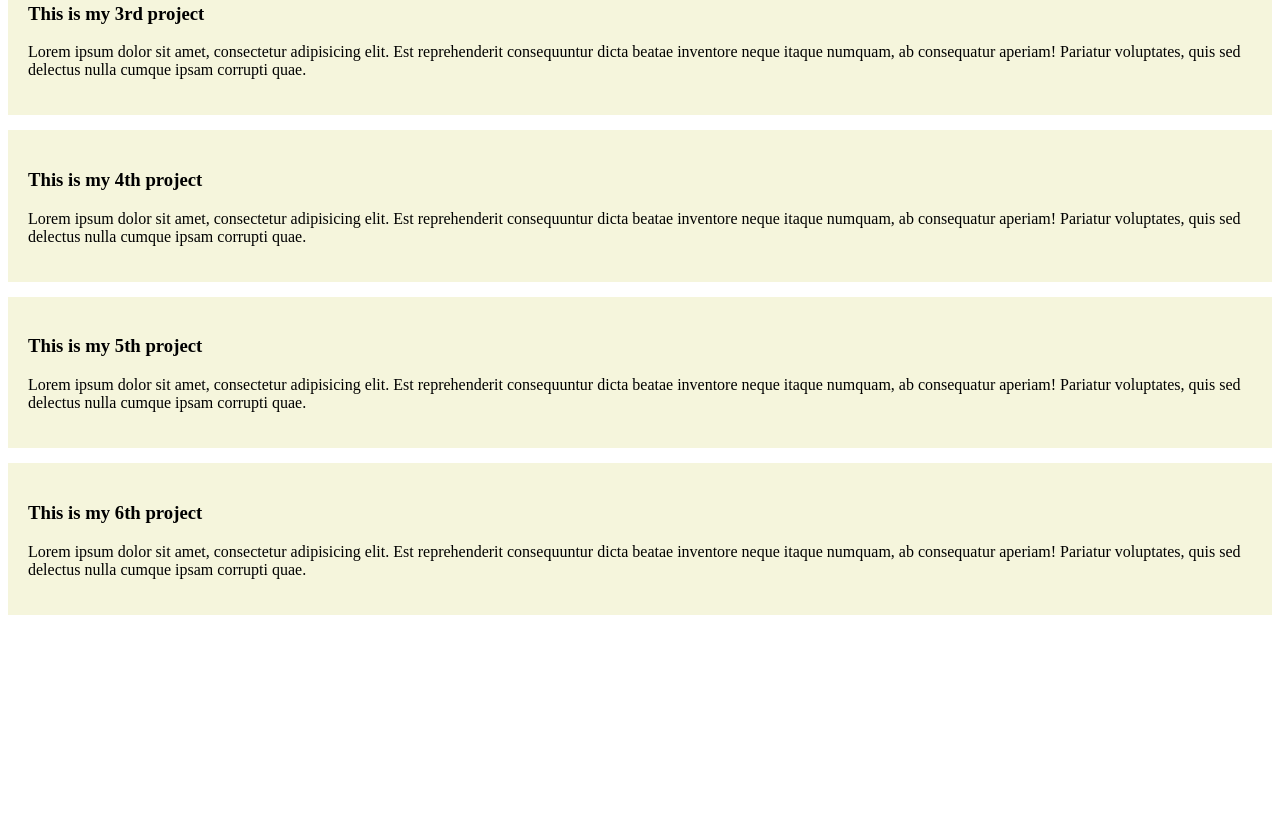
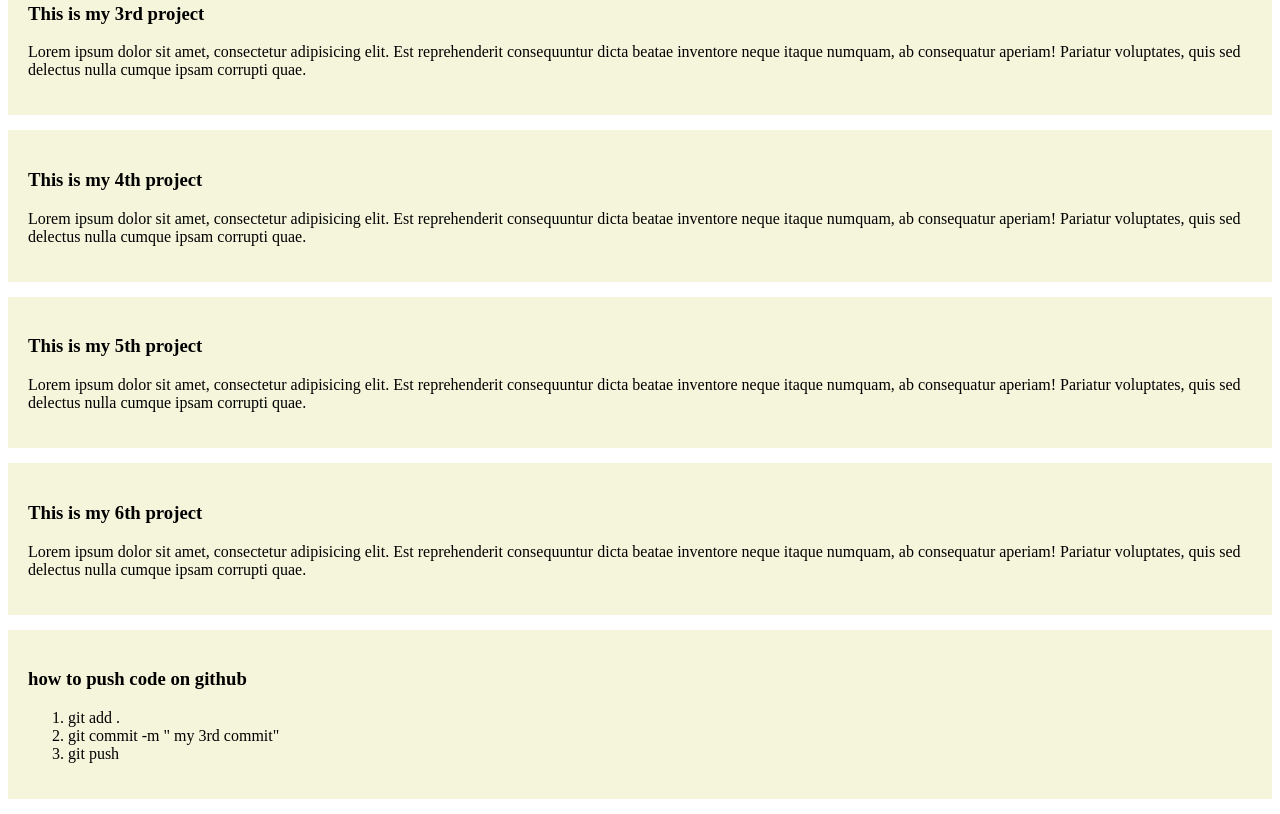
Before and after one commit to Shakib0976/my-second-project, a plain HTML site: page index.html in a window 1280 px wide. Shown: the part 377-1191 px from the top of the page. Before the commit the page ends 1007 px from the top, so only its background shows below. Drawn offline with Linux system fonts and the light colour scheme.

Commit message:
this is 4th commit

```diff
--- a/index.html
+++ b/index.html
@@ -40,5 +40,13 @@
             Lorem ipsum dolor sit amet, consectetur adipisicing elit. Est reprehenderit consequuntur dicta beatae inventore neque itaque numquam, ab consequatur aperiam! Pariatur voluptates, quis sed delectus nulla cumque ipsam corrupti quae.
         </p>
     </div>
+    <div>
+        <h3> how to push code on github</h3>
+        <ol>
+            <li>git add .</li>
+            <li>git commit -m " my 3rd commit"</li>
+            <li>git push</li>
+        </ol>
+    </div>
 </body>
 </html>
```
